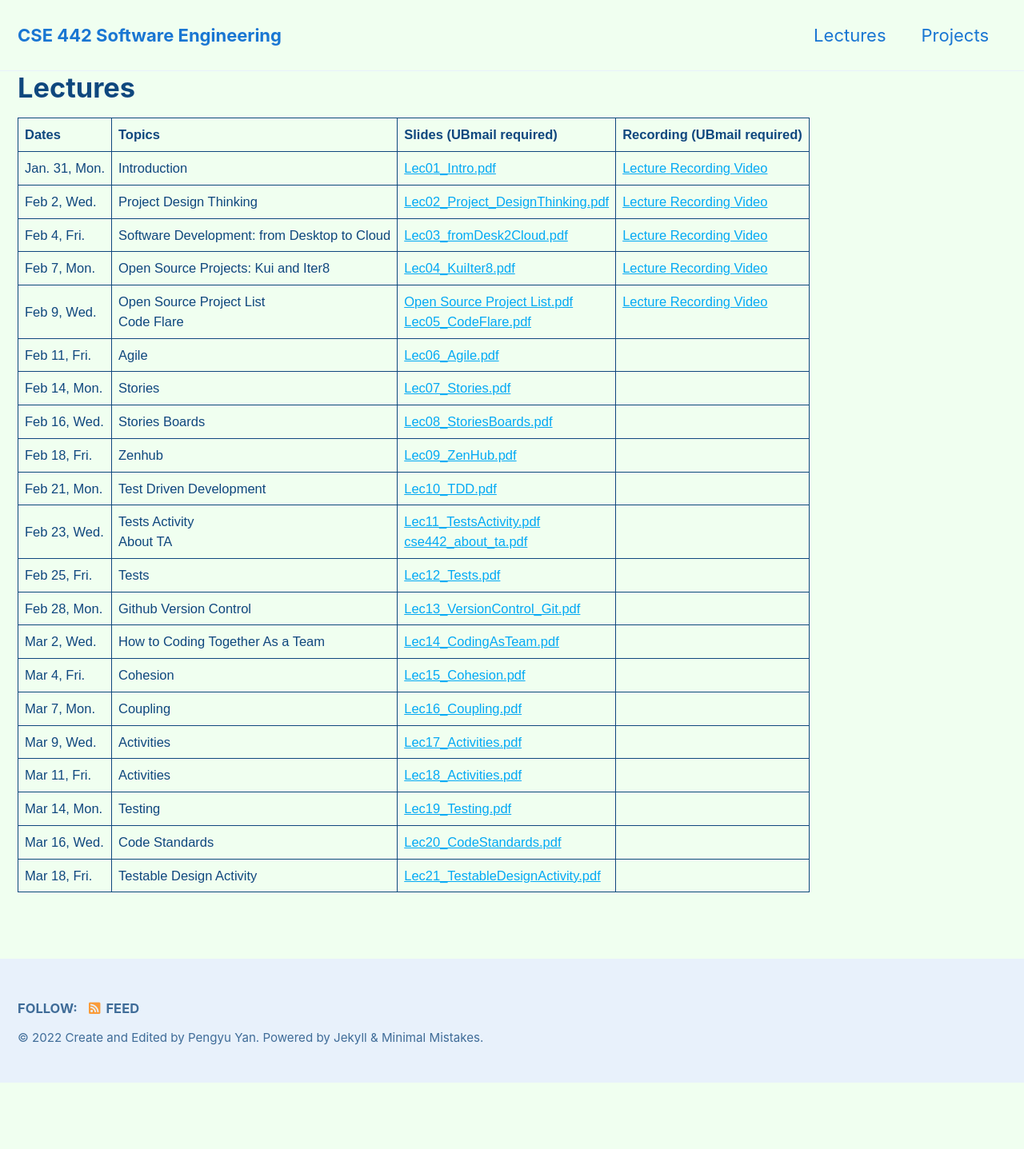
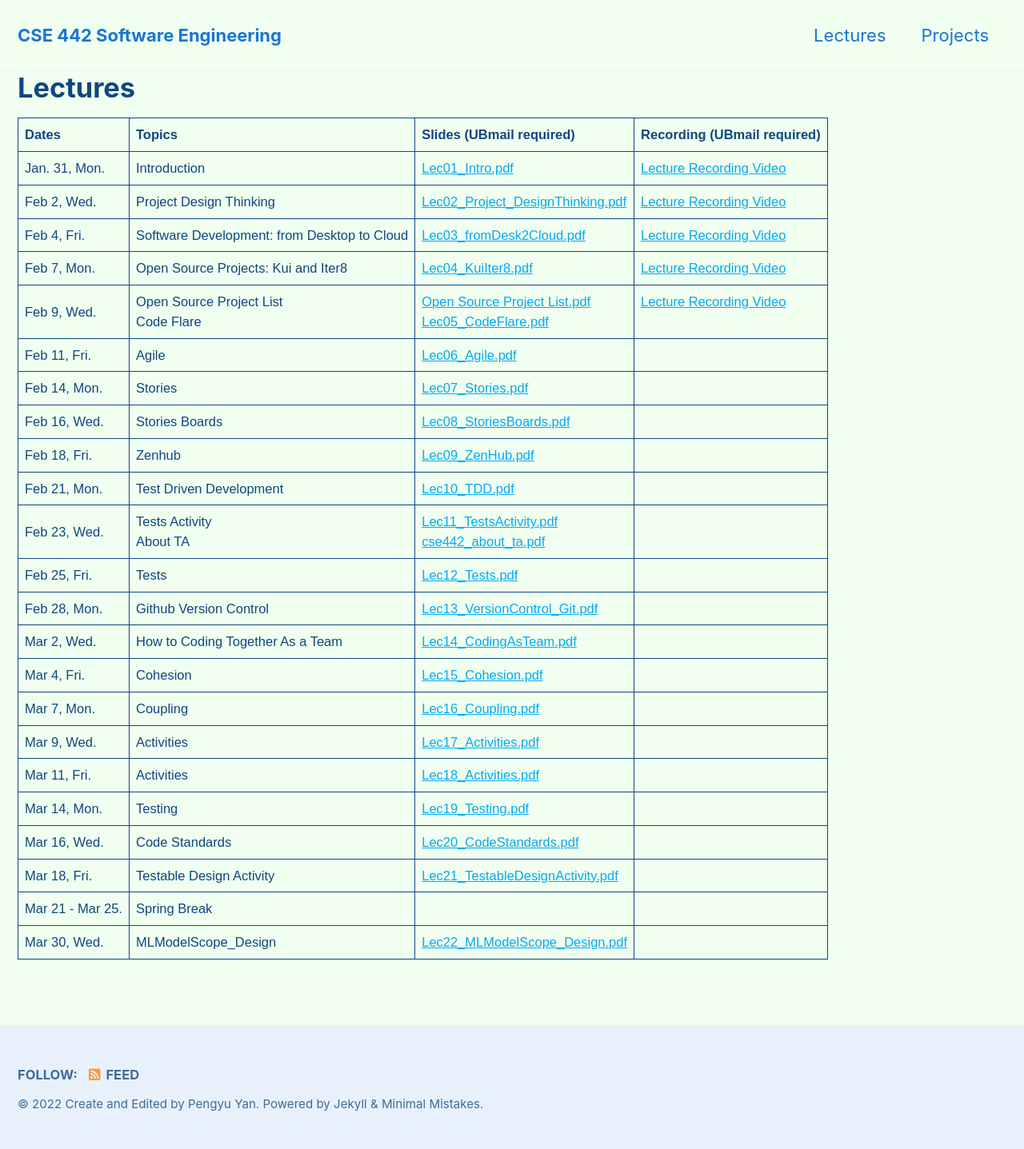
Before and after one commit to xlab-classes/cse442, a Jekyll site: the page built from _pages/lectures.md, in a window 1280 px wide. Shown: the whole page at 80% size. Built offline with Jekyll 4.4.1, drawn with Linux system fonts in a browser that asks for light colours; cached includes are drawn as plain includes; before the commit the page ends 1354 px from its top, so only the background shows below that.

Commit message:
update Mar 30 lecture

```diff
--- a/_pages/lectures.md
+++ b/_pages/lectures.md
@@ -157,4 +157,22 @@ td, th {
     <td><a href="https://buffalo.box.com/s/z4g3rin2iykc3dwg7hzgyg5h4wdcopjv">Lec21_TestableDesignActivity.pdf</a></td>
     <td></td>
   </tr>
+  <tr>
+    <td>Mar 21 - Mar 25.</td>
+    <td>Spring Break</td>
+    <td></td>
+    <td></td>
+  </tr>
+  <!-- <tr>
+    <td>Mar 28, Mon.</td>
+    <td>Testable Design Activity</td>
+    <td><a href="https://buffalo.box.com/s/z4g3rin2iykc3dwg7hzgyg5h4wdcopjv">Lec21_TestableDesignActivity.pdf</a></td>
+    <td></td>
+  </tr> -->
+  <tr>
+    <td>Mar 30, Wed.</td>
+    <td>MLModelScope_Design</td>
+    <td><a href="https://buffalo.box.com/s/5mlb9868talvy3xgkrec49gaz9zr99so">Lec22_MLModelScope_Design.pdf</a></td>
+    <td></td>
+  </tr>
 </table>
```
